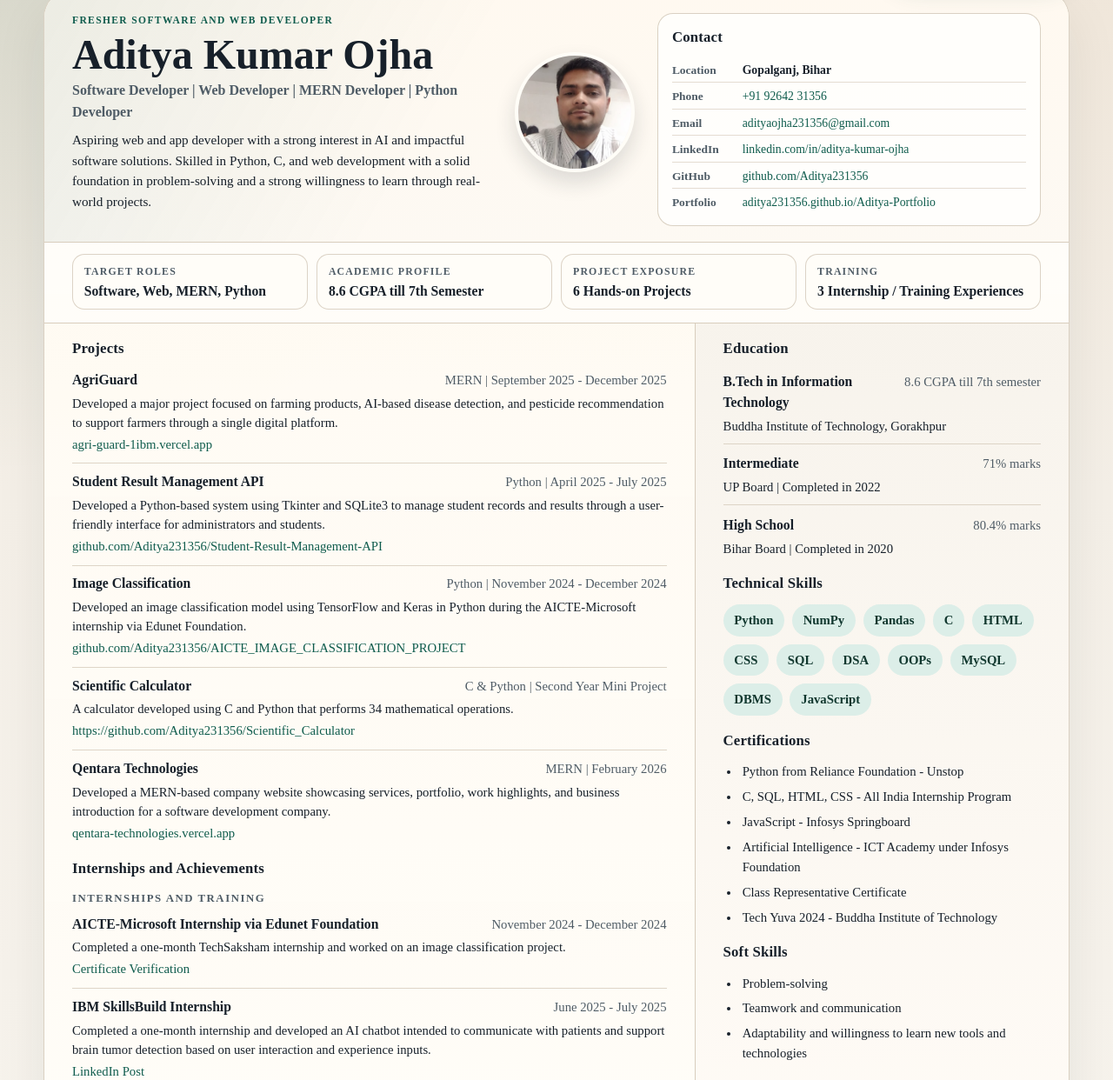
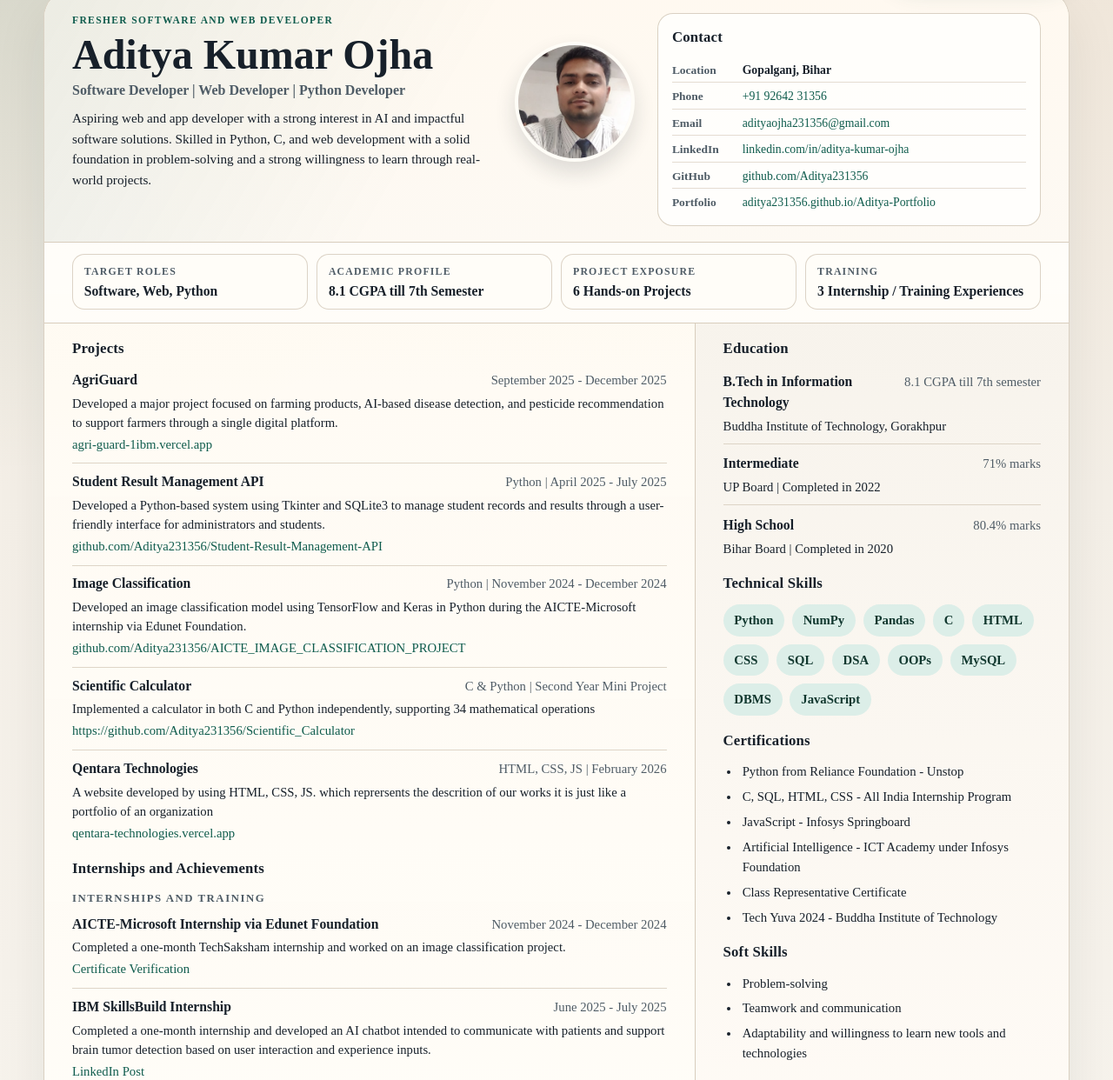
Before and after one commit to Aditya231356/Aditya-Resume, a website: page index.html in a window 1280 px wide. Shown: the part 110-1352 px from the top of the page at 87% size. Drawn offline with Linux system fonts and the light colour scheme.

Commit message:
Update B.Tech CGPA to 8.1

```diff
--- a/index.html
+++ b/index.html
@@ -5,9 +5,9 @@
   <meta name="viewport" content="width=device-width, initial-scale=1.0">
   <meta
     name="description"
-    content="Aditya Kumar Ojha resume for fresher software, web, MERN, and Python roles."
+    content="Aditya Kumar Ojha resume for fresher software, web, and Python roles."
   >
-  <title>Aditya Kumar Ojha | Software / Web / MERN / Python Resume</title>
+  <title>Aditya Kumar Ojha | Software / Web / Python Resume</title>
 
   <link rel="stylesheet" href="style.css">
 </head>
@@ -24,7 +24,7 @@
             <div class="hero__text">
               <p class="eyebrow">Fresher Software and Web Developer</p>
               <h1>Aditya Kumar Ojha</h1>
-              <p class="hero__role">Software Developer | Web Developer | MERN Developer | Python Developer</p>
+              <p class="hero__role">Software Developer | Web Developer | Python Developer</p>
               <p class="hero__summary">
                 Aspiring web and app developer with a strong interest in AI and impactful software solutions.
                 Skilled in Python, C, and web development with a solid foundation in problem-solving and a
@@ -53,11 +53,11 @@
       <section class="highlights" aria-label="Resume highlights">
         <div class="highlight-item">
           <span class="highlight-item__label">Target Roles</span>
-          <strong>Software, Web, MERN, Python</strong>
+          <strong>Software, Web, Python</strong>
         </div>
         <div class="highlight-item">
           <span class="highlight-item__label">Academic Profile</span>
-          <strong>8.6 CGPA till 7th Semester</strong>
+          <strong>8.1 CGPA till 7th Semester</strong>
         </div>
         <div class="highlight-item">
           <span class="highlight-item__label">Project Exposure</span>
@@ -77,7 +77,7 @@
             <article class="entry">
               <div class="entry__header">
                 <h3>AgriGuard</h3>
-              <p>MERN | September 2025 - December 2025</p>
+              <p>September 2025 - December 2025</p>
               </div>
               <p>
                 Developed a major project focused on farming products, AI-based disease
@@ -116,7 +116,7 @@
                 <p>C & Python | Second Year Mini Project</p>
               </div>
               <p>
-                A calculator developed using C and Python that performs 34 mathematical operations.
+                Implemented a calculator in both C and Python independently, supporting 34 mathematical operations
               </p>
               <a href="https://github.com/Aditya231356/Scientific_Calculator" target="_blank" rel="noreferrer">https://github.com/Aditya231356/Scientific_Calculator</a>
             </article>
@@ -124,11 +124,10 @@
             <article class="entry">
               <div class="entry__header">
                 <h3>Qentara Technologies</h3>
-                <p>MERN | February 2026</p>
+                <p>HTML, CSS, JS | February 2026</p>
               </div>
               <p>
-                Developed a MERN-based company website showcasing services, portfolio, work highlights, and
-                business introduction for a software development company.
+                A website developed by using HTML, CSS, JS. which reprersents the descrition of our works it is just like a portfolio of an organization
               </p>
               <a href="https://qentara-technologies.vercel.app/" target="_blank" rel="noreferrer">qentara-technologies.vercel.app</a>
             </article>
@@ -191,7 +190,7 @@
             <article class="entry entry--compact">
               <div class="entry__header">
                 <h3>B.Tech in Information Technology</h3>
-                <p>8.6 CGPA till 7th semester</p>
+                <p>8.1 CGPA till 7th semester</p>
               </div>
               <p>Buddha Institute of Technology, Gorakhpur</p>
             </article>
```
Also changed, not shown: 1 other file.
